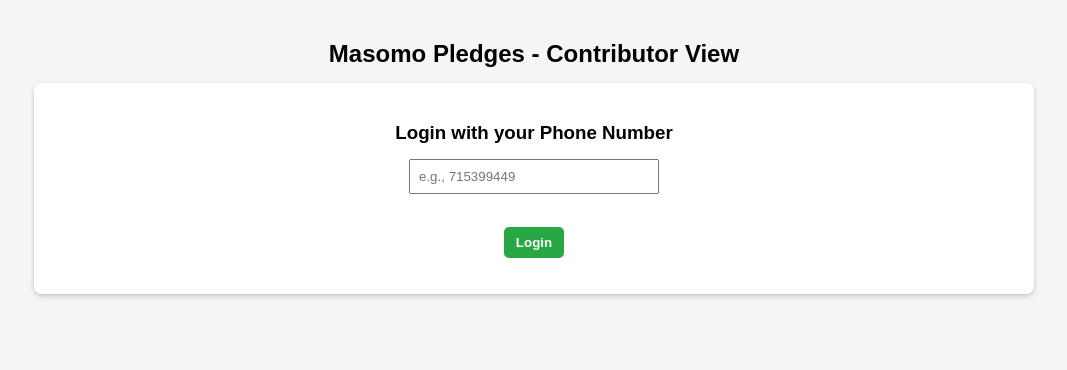
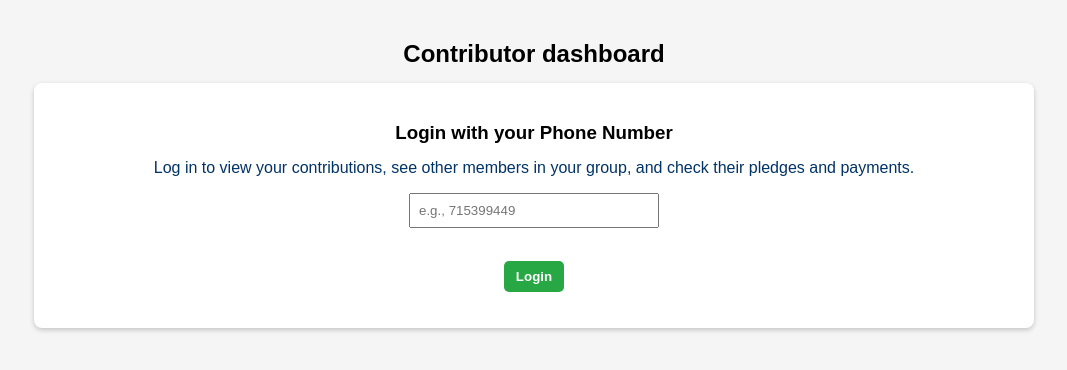
Before and after one commit to masomodigital/pledges-contributors-UI, a plain HTML site: page index.html in a window 1280 px wide. Shown: the whole page, without its empty margins (106-1173 px from the left). Drawn offline with Linux system fonts and the light colour scheme.

Commit message:
Update index.html

```diff
--- a/index.html
+++ b/index.html
@@ -3,7 +3,7 @@
 <head>
   <meta charset="UTF-8">
   <meta name="viewport" content="width=device-width, initial-scale=1.0">
-  <title>Masomo Pledges - Contributor View</title>
+  <title>Masomo Pledges - Contributor Dashboard</title>
   <style>
     body {
       font-family: Arial, sans-serif;
@@ -104,12 +104,15 @@
 </head>
 <body>
   <main>
-    <h2>Masomo Pledges - Contributor View</h2>
+    <h2>Contributor dashboard</h2>
     <p id="waitMsg">Wait please....</p>
 
     <!-- LOGIN -->
     <div id="loginDiv">
       <h3>Login with your Phone Number</h3>
+      <p style="color: #003366; text-align: center; margin-top: 5px;">
+  Log in to view your contributions, see other members in your group, and check their pledges and payments.
+</p>
       <input type="text" id="phone" placeholder="e.g., 715399449"><br>
       <button class="btn-login" onclick="login()">Login</button>
       <p id="loginMsg" style="color:red;"></p>
```
